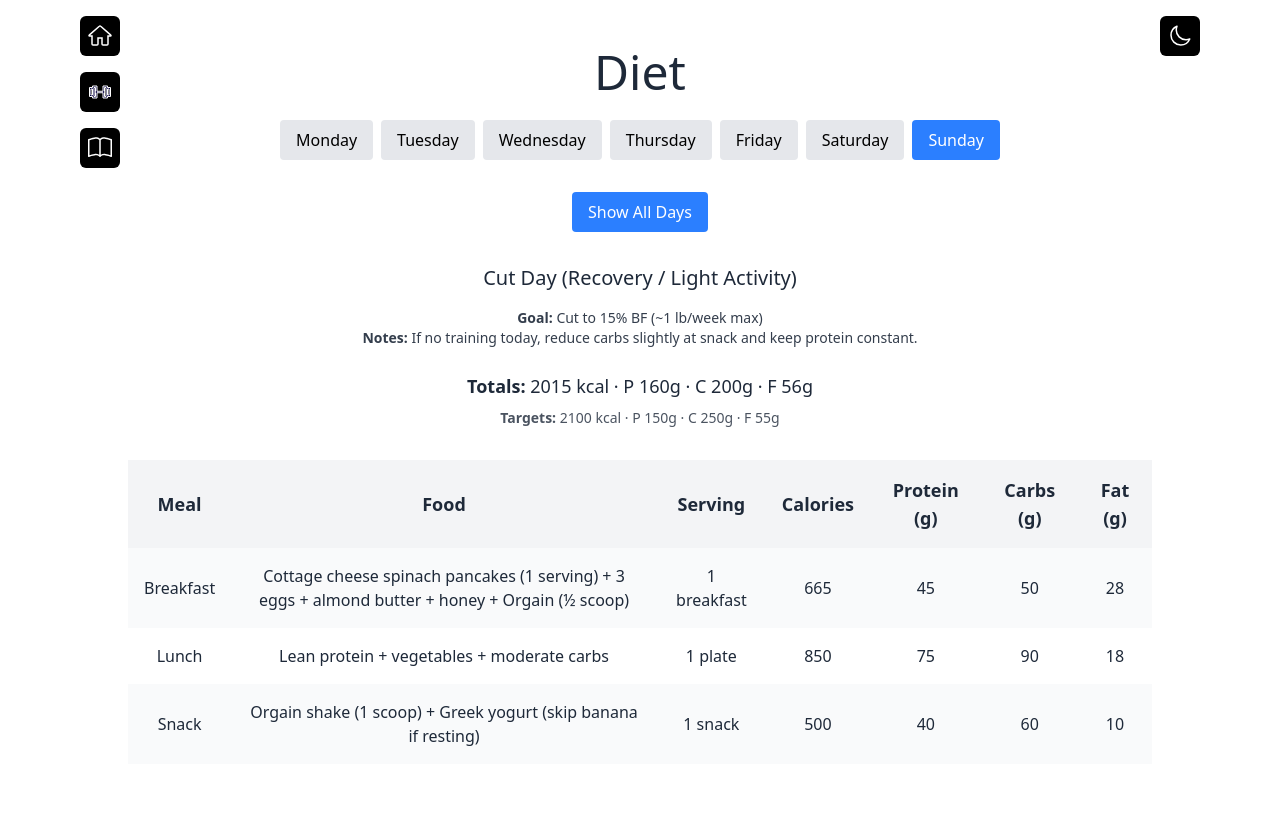
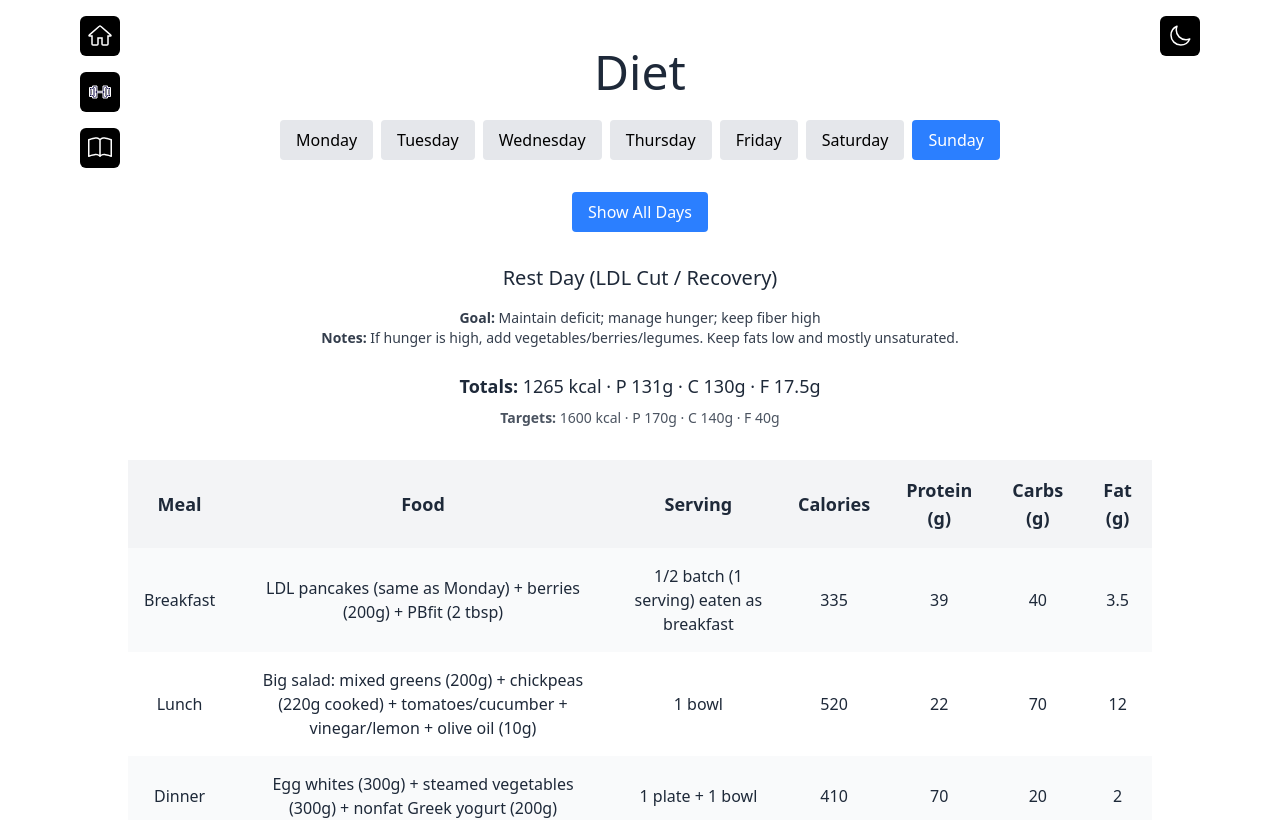
Before and after one commit to QuinteroSantiago/santiago-quintero-quiroga-portfolio, a React (Vite) app: page /diet in a window 1280 px wide. Shown: the top 820 px of the page. Built offline with nearby package versions, Linux system fonts and the light colour scheme; a web font is replaced by a local one.

Commit message:
chore: edit diet

```diff
--- a/src/data/diet.js
+++ b/src/data/diet.js
@@ -1,298 +1,328 @@
 // src/data/diet.js
-// Note: supplements are included per-day so Diet.jsx can render them from the plan.
-// If your Diet.jsx currently uses plan.supplements, you're done.
-// If it doesn't, add a supplements table or show them as a list.
+// Aggressive 8-week LDL-lowering cut (genetic LDL ~200)
+// Targets: very low saturated fat, high fiber, high protein.
+// Notes: all macros are estimates; brands vary. Keep sat fat ≤7g/day, fiber ≥45g/day.
 
-const DAILY_TARGETS = { calories: 2100, protein: 150, carbs: 250, fat: 55 };
+const DAILY_TARGETS = { calories: 1600, protein: 170, carbs: 140, fat: 40 };
 
 const DEFAULT_SUPPLEMENTS = [
   {
+    supplement: "Creatine Monohydrate",
+    dose: "5 g",
+    timing: "Daily (any time); on training days post-workout is convenient",
+    notes: "Expect 1–3 lb water retention. No meaningful LDL impact.",
+  },
+  {
+    supplement: "Psyllium Husk",
+    dose: "10 g (split 5 g AM + 5 g PM)",
+    timing: "AM and PM with water",
+    notes:
+      "Direct LDL-lowering via bile acid binding. Separate from meds/supps by ~2 hours.",
+  },
+  {
+    supplement: "Plant Sterols/Stanols",
+    dose: "2 g/day",
+    timing: "With 2 meals (e.g., lunch + dinner)",
+    notes: "Modest LDL-lowering; use a reputable brand.",
+  },
+  {
     supplement: "Vitamin D3",
     dose: "Per label (commonly 1,000–2,000 IU)",
-    timing: "With breakfast or lunch (with fat)",
+    timing: "With lunch (with fat)",
     notes: "Take with a meal containing fat for absorption.",
   },
   {
-    supplement: "Vitamin C",
-    dose: "Per label (commonly 250–1,000 mg)",
-    timing: "With breakfast (or split AM/PM)",
-    notes: "If it upsets your stomach, take with food.",
-  },
-  {
-    supplement: "Fish Oil (Omega-3)",
+    supplement: "Omega-3 (Fish Oil)",
     dose: "Per label (target ~1–2 g EPA+DHA/day)",
-    timing: "With breakfast or lunch",
-    notes: "Taking with meals helps reduce fish burps.",
+    timing: "With lunch",
+    notes: "Not for LDL; supports triglycerides/inflammation. Take with meals.",
   },
 ];
 
 export default {
   Monday: {
-    title: "Cut Day (High Protein, No Dinner)",
-    goal: "Cut to 15% BF (~1 lb/week max)",
+    title: "Training Day (LDL Cut)",
+    goal: "Lose ~2 lb/week while minimizing ApoB/LDL stimulus",
     notes:
-      "3 meals: breakfast + lunch + snack. Protein is front-loaded since no dinner.",
+      "Keep fats mostly unsaturated; avoid eggs/cheese/red meat. Aim fiber ≥45 g. Meals are front-loaded for training performance.",
     targetMacros: DAILY_TARGETS,
     supplements: DEFAULT_SUPPLEMENTS,
     meals: [
       {
         meal: "Breakfast",
         food:
-          "Cottage cheese spinach pancakes (1 serving) + 3 eggs (separate) + almond butter + honey + Orgain (½ scoop)",
-        serving: "1 breakfast",
-        calories: 665,
-        protein: 45,
-        carbs: 50,
-        fat: 28,
+          "LDL pancakes: 171g nonfat cottage cheese + 78g oats + 300g egg whites + 60g spinach + salt + 1 medium banana + PBfit (2 tbsp mixed with water)",
+        serving: "1/2 batch (1 serving) eaten as breakfast",
+        calories: 350,
+        protein: 39,
+        carbs: 45,
+        fat: 3.5,
       },
       {
         meal: "Lunch",
         food:
-          "Chicken breast + rice/potatoes + vegetables (lean cooking oil)",
-        serving: "1 plate",
-        calories: 900,
+          "Chicken breast (170g cooked) + cooked lentils (200g) + broccoli (250g) + olive oil (10g)",
+        serving: "1 bowl",
+        calories: 600,
         protein: 75,
-        carbs: 105,
-        fat: 18,
+        carbs: 55,
+        fat: 14,
       },
       {
-        meal: "Snack",
+        meal: "Dinner",
         food:
-          "Orgain shake (1 scoop) + Greek yogurt + banana (or fruit)",
-        serving: "1 snack",
-        calories: 535,
-        protein: 40,
-        carbs: 95,
-        fat: 8,
+          "Nonfat Greek yogurt (250g) + berries (200g) + chia seeds (10g)",
+        serving: "1 bowl",
+        calories: 300,
+        protein: 30,
+        carbs: 25,
+        fat: 6,
       },
     ],
   },
 
   Tuesday: {
-    title: "Cut Day (Arepas Breakfast)",
-    goal: "Cut to 15% BF (~1 lb/week max)",
+    title: "Training Day (Upper / LDL Cut)",
+    goal: "Lose ~2 lb/week while minimizing ApoB/LDL stimulus",
     notes:
-      "Arepa day: add a protein shake if breakfast protein is low.",
-    targetMacros: DAILY_TARGETS,
-    supplements: DEFAULT_SUPPLEMENTS,
-    meals: [
-      {
-        meal: "Breakfast",
-        food: "Arepas (2) + 3 eggs (fried, minimal oil) + Orgain (½ scoop)",
-        serving: "1 breakfast",
-        calories: 650,
-        protein: 40,
-        carbs: 60,
-        fat: 28,
-      },
-      {
-        meal: "Lunch",
-        food:
-          "Lean protein bowl (chicken/turkey/lean beef) + carbs + vegetables",
-        serving: "1 bowl",
-        calories: 900,
-        protein: 75,
-        carbs: 105,
-        fat: 18,
-      },
-      {
-        meal: "Snack",
-        food: "Orgain shake (1 scoop) + fruit",
-        serving: "1 snack",
-        calories: 550,
-        protein: 25,
-        carbs: 75,
-        fat: 12,
-      },
-    ],
-  },
-
-  Wednesday: {
-    title: "Cut Day (Repeat Pancakes)",
-    goal: "Cut to 15% BF (~1 lb/week max)",
-    notes: "Keep lunch protein 70–80g. Keep snack protein 35–45g.",
+      "If hunger rises, add carbs (fruit/potato/oats), not fats. Keep sat fat ≤7g/day.",
     targetMacros: DAILY_TARGETS,
     supplements: DEFAULT_SUPPLEMENTS,
     meals: [
       {
         meal: "Breakfast",
         food:
-          "Cottage cheese spinach pancakes (1 serving) + 3 eggs + almond butter + honey + Orgain (½ scoop)",
-        serving: "1 breakfast",
-        calories: 665,
-        protein: 45,
-        carbs: 50,
-        fat: 28,
+          "Overnight oats: oats (70g) + unsweetened soy milk (300ml) + collagen protein (30g) + blueberries (150g) + ground flax (15g)",
+        serving: "1 bowl",
+        calories: 610,
+        protein: 52,
+        carbs: 78,
+        fat: 12,
       },
       {
         meal: "Lunch",
-        food: "Chicken breast + rice/potatoes + vegetables",
-        serving: "1 plate",
-        calories: 900,
-        protein: 75,
-        carbs: 105,
-        fat: 18,
+        food:
+          "Seitan (200g) + cooked brown rice (160g) + mixed vegetables (250g) + olive oil (5g)",
+        serving: "1 bowl",
+        calories: 610,
+        protein: 65,
+        carbs: 70,
+        fat: 12,
       },
       {
-        meal: "Snack",
-        food: "Orgain shake (1 scoop) + Greek yogurt + fruit",
-        serving: "1 snack",
-        calories: 535,
-        protein: 40,
-        carbs: 95,
-        fat: 8,
+        meal: "Dinner",
+        food:
+          "Fish (200g) + spinach salad (150g) + chickpeas (150g cooked) + lemon/vinegar (no oil)",
+        serving: "1 plate",
+        calories: 360,
+        protein: 52,
+        carbs: 32,
+        fat: 4,
       },
     ],
   },
 
-  Thursday: {
-    title: "Cut Day (Arepas Breakfast)",
-    goal: "Cut to 15% BF (~1 lb/week max)",
-    notes: "If hunger rises, add carbs at lunch (not fats).",
-    targetMacros: DAILY_TARGETS,
-    supplements: DEFAULT_SUPPLEMENTS,
-    meals: [
-      {
-        meal: "Breakfast",
-        food: "Arepas (2) + 3 eggs + Orgain (½ scoop)",
-        serving: "1 breakfast",
-        calories: 650,
-        protein: 40,
-        carbs: 60,
-        fat: 28,
-      },
-      {
-        meal: "Lunch",
-        food: "Lean protein + carb base + vegetables",
-        serving: "1 plate",
-        calories: 900,
-        protein: 75,
-        carbs: 105,
-        fat: 18,
-      },
-      {
-        meal: "Snack",
-        food: "Orgain shake (1 scoop) + fruit",
-        serving: "1 snack",
-        calories: 550,
-        protein: 25,
-        carbs: 75,
-        fat: 12,
-      },
-    ],
-  },
-
-  Friday: {
-    title: "Cut Day (Repeat Pancakes)",
-    goal: "Cut to 15% BF (~1 lb/week max)",
-    notes: "Maintain sodium/hydration for stable scale readings.",
+  Wednesday: {
+    title: "Zone 2 Day (LDL Cut)",
+    goal: "Maintain deficit; support recovery; keep fiber high",
+    notes:
+      "Lower-fat day. Keep steps high. Cardio supports vascular health even if LDL is diet-driven.",
     targetMacros: DAILY_TARGETS,
     supplements: DEFAULT_SUPPLEMENTS,
     meals: [
       {
         meal: "Breakfast",
         food:
-          "Cottage cheese spinach pancakes (1 serving) + 3 eggs + almond butter + honey + Orgain (½ scoop)",
-        serving: "1 breakfast",
-        calories: 665,
-        protein: 45,
-        carbs: 50,
-        fat: 28,
+          "LDL pancakes (same as Monday) + berries (150g) instead of banana + PBfit (2 tbsp)",
+        serving: "1/2 batch (1 serving) eaten as breakfast",
+        calories: 325,
+        protein: 39,
+        carbs: 38,
+        fat: 3.5,
       },
       {
         meal: "Lunch",
-        food: "Chicken/turkey + rice/potatoes + vegetables",
+        food:
+          "Chicken breast (170g cooked) + baked potato (350g) + green beans (200g) + salsa (30g)",
         serving: "1 plate",
-        calories: 900,
-        protein: 75,
-        carbs: 105,
-        fat: 18,
+        calories: 540,
+        protein: 60,
+        carbs: 70,
+        fat: 4,
       },
       {
-        meal: "Snack",
-        food: "Orgain shake (1 scoop) + Greek yogurt + fruit",
-        serving: "1 snack",
-        calories: 535,
-        protein: 40,
-        carbs: 95,
-        fat: 8,
+        meal: "Dinner",
+        food:
+          "Nonfat Greek yogurt (300g) + apple (180g) + cinnamon + chia (10g)",
+        serving: "1 bowl",
+        calories: 380,
+        protein: 36,
+        carbs: 48,
+        fat: 6,
       },
     ],
   },
 
-  Saturday: {
-    title: "Cut Day (Flexible Breakfast)",
-    goal: "Cut to 15% BF (~1 lb/week max)",
+  Thursday: {
+    title: "Training Day (Full Body / LDL Cut)",
+    goal: "Lose ~2 lb/week while minimizing ApoB/LDL stimulus",
     notes:
-      "Choose pancakes or arepas. Keep total protein ≥150g. If eating out, prioritize lean protein first.",
-    targetMacros: DAILY_TARGETS,
-    supplements: DEFAULT_SUPPLEMENTS,
-    meals: [
-      {
-        meal: "Breakfast",
-        food: "Pancakes OR Arepas + 3 eggs + Orgain (½ scoop)",
-        serving: "1 breakfast",
-        calories: 650,
-        protein: 45,
-        carbs: 55,
-        fat: 26,
-      },
-      {
-        meal: "Lunch",
-        food: "High-protein meal + carbs + vegetables",
-        serving: "1 meal",
-        calories: 900,
-        protein: 75,
-        carbs: 105,
-        fat: 18,
-      },
-      {
-        meal: "Snack",
-        food: "Orgain shake (1 scoop) + fruit (or yogurt)",
-        serving: "1 snack",
-        calories: 550,
-        protein: 35,
-        carbs: 80,
-        fat: 10,
-      },
-    ],
-  },
-
-  Sunday: {
-    title: "Cut Day (Recovery / Light Activity)",
-    goal: "Cut to 15% BF (~1 lb/week max)",
-    notes:
-      "If no training today, reduce carbs slightly at snack and keep protein constant.",
+      "Keep fats controlled; prioritize carbs around training. Avoid restaurant hidden fats (butter/palm oil).",
     targetMacros: DAILY_TARGETS,
     supplements: DEFAULT_SUPPLEMENTS,
     meals: [
       {
         meal: "Breakfast",
         food:
-          "Cottage cheese spinach pancakes (1 serving) + 3 eggs + almond butter + honey + Orgain (½ scoop)",
-        serving: "1 breakfast",
-        calories: 665,
-        protein: 45,
-        carbs: 50,
-        fat: 28,
+          "Oats (80g) + soy milk (300ml) + pea protein (30g) + banana (120g) + ground flax (15g)",
+        serving: "1 bowl",
+        calories: 650,
+        protein: 52,
+        carbs: 92,
+        fat: 12,
       },
       {
         meal: "Lunch",
-        food: "Lean protein + vegetables + moderate carbs",
+        food:
+          "Salmon (140g) + cooked lentils (200g) + broccoli (200g) + lemon (no oil)",
         serving: "1 plate",
-        calories: 850,
-        protein: 75,
-        carbs: 90,
-        fat: 18,
+        calories: 590,
+        protein: 55,
+        carbs: 45,
+        fat: 20,
       },
       {
-        meal: "Snack",
-        food: "Orgain shake (1 scoop) + Greek yogurt (skip banana if resting)",
-        serving: "1 snack",
-        calories: 500,
-        protein: 40,
-        carbs: 60,
-        fat: 10,
+        meal: "Dinner",
+        food:
+          "Egg whites (250g) scramble + spinach (150g) + mushrooms (150g)",
+        serving: "1 plate",
+        calories: 330,
+        protein: 50,
+        carbs: 18,
+        fat: 2,
+      },
+    ],
+  },
+
+  Friday: {
+    title: "Zone 2 Day (LDL Cut)",
+    goal: "Maintain deficit; support recovery and adherence",
+    notes:
+      "If scale stalls, do not cut protein—adjust carbs slightly. Keep psyllium consistent.",
+    targetMacros: DAILY_TARGETS,
+    supplements: DEFAULT_SUPPLEMENTS,
+    meals: [
+      {
+        meal: "Breakfast",
+        food:
+          "LDL pancakes (same as Monday) + PBfit (2 tbsp) + strawberries (150g)",
+        serving: "1/2 batch (1 serving) eaten as breakfast",
+        calories: 330,
+        protein: 39,
+        carbs: 39,
+        fat: 3.5,
+      },
+      {
+        meal: "Lunch",
+        food:
+          "Chicken breast (180g cooked) + cooked barley (180g) + mixed vegetables (250g) + olive oil (5g)",
+        serving: "1 bowl",
+        calories: 640,
+        protein: 70,
+        carbs: 78,
+        fat: 12,
+      },
+      {
+        meal: "Dinner",
+        food:
+          "Nonfat Greek yogurt (250g) + raspberries (200g) + chia (10g)",
+        serving: "1 bowl",
+        calories: 300,
+        protein: 30,
+        carbs: 25,
+        fat: 6,
+      },
+    ],
+  },
+
+  Saturday: {
+    title: "Training Day (Posterior Chain / LDL Cut)",
+    goal: "Lose ~2 lb/week while preserving strength",
+    notes:
+      "No HIIT (drop Norwegian 4×4). Do steady Zone 2 after lifting. Keep carbs adequate today.",
+    targetMacros: DAILY_TARGETS,
+    supplements: DEFAULT_SUPPLEMENTS,
+    meals: [
+      {
+        meal: "Breakfast",
+        food:
+          "Overnight oats: oats (70g) + soy milk (300ml) + pea protein (30g) + blueberries (150g) + ground flax (15g)",
+        serving: "1 bowl",
+        calories: 610,
+        protein: 52,
+        carbs: 78,
+        fat: 12,
+      },
+      {
+        meal: "Lunch",
+        food:
+          "Chicken breast (200g cooked) + cooked rice (160g) + vegetables (250g) + olive oil (10g)",
+        serving: "1 bowl",
+        calories: 720,
+        protein: 75,
+        carbs: 70,
+        fat: 16,
+      },
+      {
+        meal: "Dinner",
+        food:
+          "Cod (200g) + chickpeas (150g cooked) + salad greens (150g) + vinegar/lemon (no oil)",
+        serving: "1 plate",
+        calories: 300,
+        protein: 52,
+        carbs: 28,
+        fat: 2,
+      },
+    ],
+  },
+
+  Sunday: {
+    title: "Rest Day (LDL Cut / Recovery)",
+    goal: "Maintain deficit; manage hunger; keep fiber high",
+    notes:
+      "If hunger is high, add vegetables/berries/legumes. Keep fats low and mostly unsaturated.",
+    targetMacros: DAILY_TARGETS,
+    supplements: DEFAULT_SUPPLEMENTS,
+    meals: [
+      {
+        meal: "Breakfast",
+        food:
+          "LDL pancakes (same as Monday) + berries (200g) + PBfit (2 tbsp)",
+        serving: "1/2 batch (1 serving) eaten as breakfast",
+        calories: 335,
+        protein: 39,
+        carbs: 40,
+        fat: 3.5,
+      },
+      {
+        meal: "Lunch",
+        food:
+          "Big salad: mixed greens (200g) + chickpeas (220g cooked) + tomatoes/cucumber + vinegar/lemon + olive oil (10g)",
+        serving: "1 bowl",
+        calories: 520,
+        protein: 22,
+        carbs: 70,
+        fat: 12,
+      },
+      {
+        meal: "Dinner",
+        food:
+          "Egg whites (300g) + steamed vegetables (300g) + nonfat Greek yogurt (200g)",
+        serving: "1 plate + 1 bowl",
+        calories: 410,
+        protein: 70,
+        carbs: 20,
+        fat: 2,
       },
     ],
   },
```
